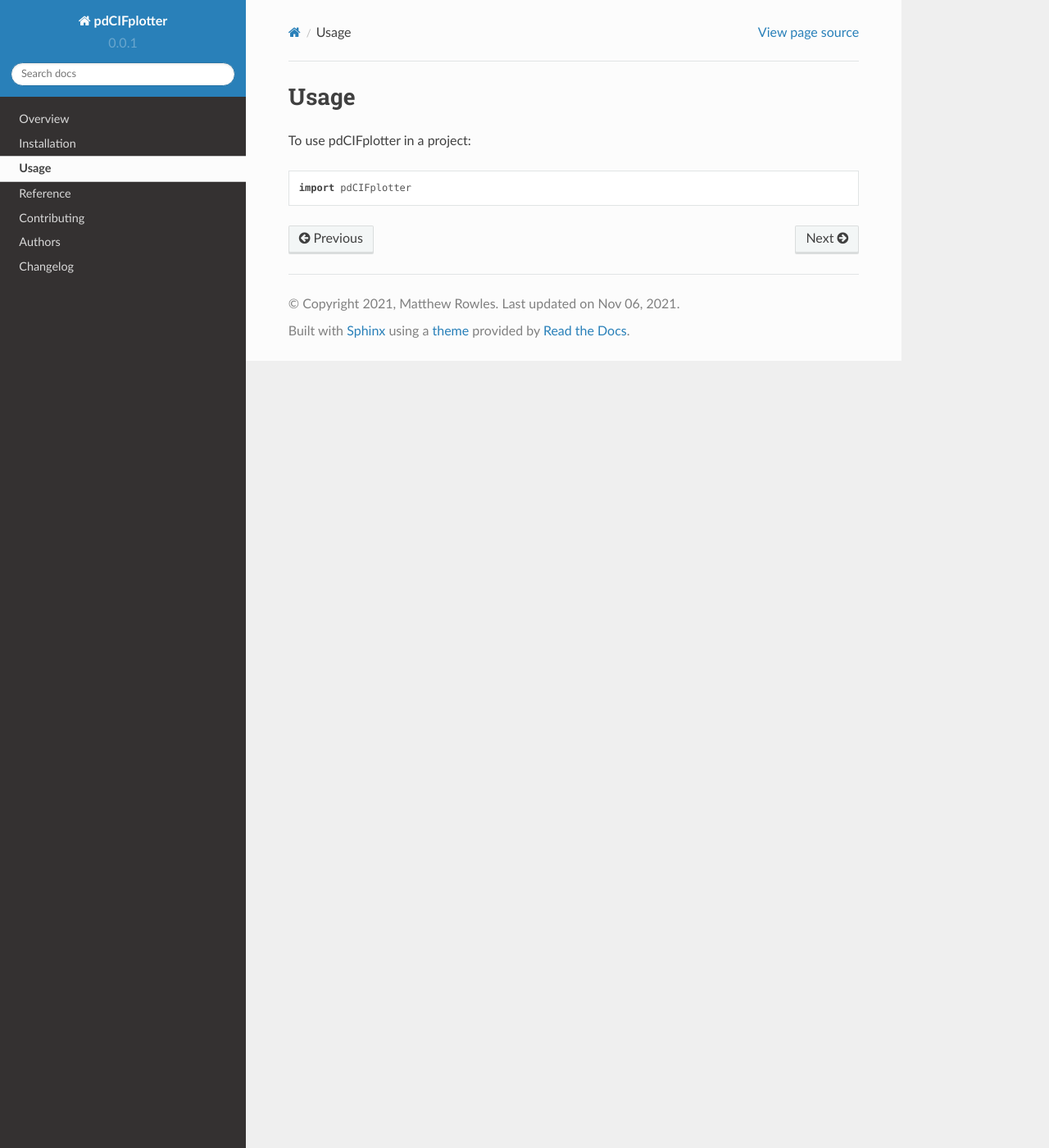
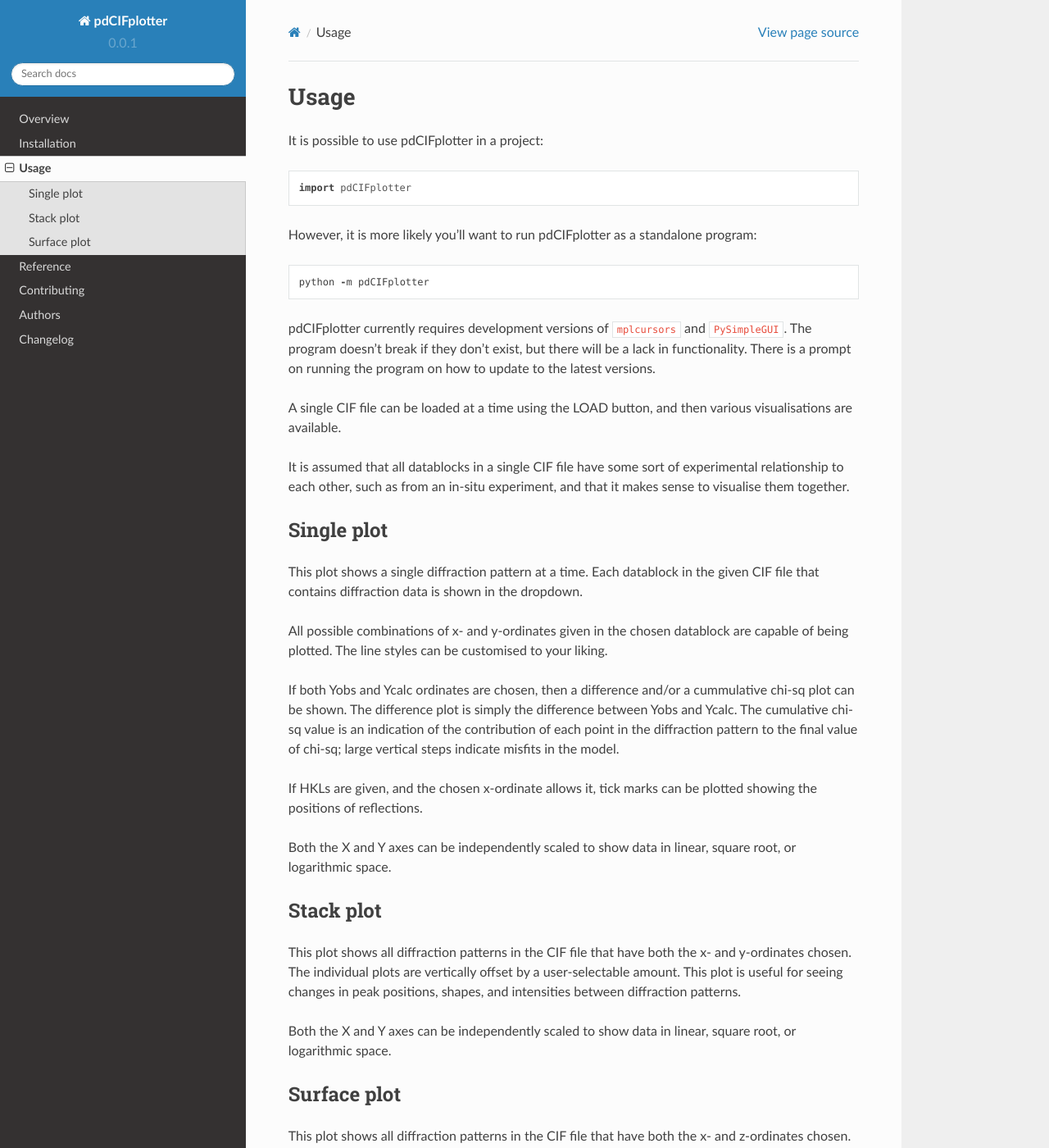
Before and after one commit to rowlesmr/pdCIFplotter, a Sphinx documentation site: the page built from docs/usage.rst, in a window 1280 px wide and 1400 px high. Shown: the whole window at 82% size. Built offline with Sphinx 7.4.7 and the Read the Docs theme 2.0.0, drawn with Linux system fonts in a browser that asks for light colours; some of the changed text lies outside the part shown.

Commit message:
updating documentation

```diff
--- a/CONTRIBUTING.rst
+++ b/CONTRIBUTING.rst
@@ -68,6 +68,7 @@ If you need some code review or feedback while you're developing the code just m
 
 For merging, you should:
 
+0. Ignore step 1., as ``tox`` isn't integrated yet...
 1. Include passing tests (run ``tox``).
 2. Update documentation when there's new API, functionality etc.
 3. Add a note to ``CHANGELOG.rst`` about the changes.
--- a/README.rst
+++ b/README.rst
@@ -49,6 +49,10 @@ Overview
 
 A program for the visualisation of diffraction data in pdCIF format.
 
+Crystallographic Information Framework (CIF; https://www.iucr.org/resources/cif) files are a way of storing
+crystallographic information in a standard human- and machine-readable format. This particular program is focussed
+on visualising powder diffraction data stored in CIF format, and, in particular, serial or in situ/operando data.
+
 * Free software: Apache Software License 2.0
 
 Installation
@@ -58,7 +62,7 @@ Installation
 
     pip install pdCIFplotter
 
-You can also install the in-development version with::
+You can also install the in-development version from GitHub with::
 
     pip install https://github.com/rowlesmr/pdCIFplotter/archive/master.zip
 
--- a/docs/installation.rst
+++ b/docs/installation.rst
@@ -5,3 +5,7 @@ Installation
 At the command line::
 
     pip install pdCIFplotter
+
+If you would like the current development version from GitHub::
+
+    pip install git+https://github.com/rowlesmr/pdCIFplotter
--- a/docs/usage.rst
+++ b/docs/usage.rst
@@ -2,6 +2,61 @@
 Usage
 =====
 
-To use pdCIFplotter in a project::
+It is possible to use pdCIFplotter in a project::
 
 	import pdCIFplotter
+
+
+However, it is more likely you'll want to run pdCIFplotter as a standalone program::
+
+	python -m pdCIFplotter
+
+pdCIFplotter currently requires development versions of ``mplcursors`` and ``PySimpleGUI``. The program
+doesn't break if they don't exist, but there will be a lack in functionality. There is a prompt on running
+the program on how to update to the latest versions.
+
+A single CIF file can be loaded at a time using the LOAD button, and then various visualisations are available.
+
+It is assumed that all datablocks in a single CIF file have some sort of experimental relationship to each other,
+such as from an in-situ experiment, and that it makes sense to visualise them together.
+
+-----------
+Single plot
+-----------
+This plot shows a single diffraction pattern at a time. Each datablock in the given CIF file that contains diffraction
+data is shown in the dropdown.
+
+All possible combinations of x- and y-ordinates given in the chosen datablock are capable of being plotted. The
+line styles can be customised to your liking.
+
+If both Yobs and Ycalc ordinates are chosen, then a difference and/or a cummulative chi-sq plot can be shown.
+The difference plot is simply the difference between Yobs and Ycalc. The cumulative chi-sq value is an indication of
+the contribution of each point in the diffraction pattern to the final value of chi-sq; large vertical steps indicate
+misfits in the model.
+
+If HKLs are given, and the chosen x-ordinate allows it, tick marks can be plotted showing the positions of reflections.
+
+Both the X and Y axes can be independently scaled to show data in linear, square root, or logarithmic space.
+
+-----------
+Stack plot
+-----------
+This plot shows all diffraction patterns in the CIF file that have both the x- and y-ordinates chosen. The individual
+plots are vertically offset by a user-selectable amount. This plot is useful for seeing changes in peak positions,
+shapes, and intensities between diffraction patterns.
+
+Both the X and Y axes can be independently scaled to show data in linear, square root, or logarithmic space.
+
+
+
+-----------
+Surface plot
+-----------
+This plot shows all diffraction patterns in the CIF file that have both the x- and z-ordinates chosen. In this plot,
+the colour scale represent the diffracted intensity, with the y-axis being "patter number"; i.e. the order of that
+particular diffraction pattern in the CIF file.
+
+This plot is useful for seeing changes in peak positions and intensities between diffraction patterns, particularly
+in in-situ/operando experiments.
+
+The X, Y, and Z axes can be independently scaled to show data in linear, square root, or logarithmic space.
```
Also changed, not shown: setup.py (+8 -8 lines).
